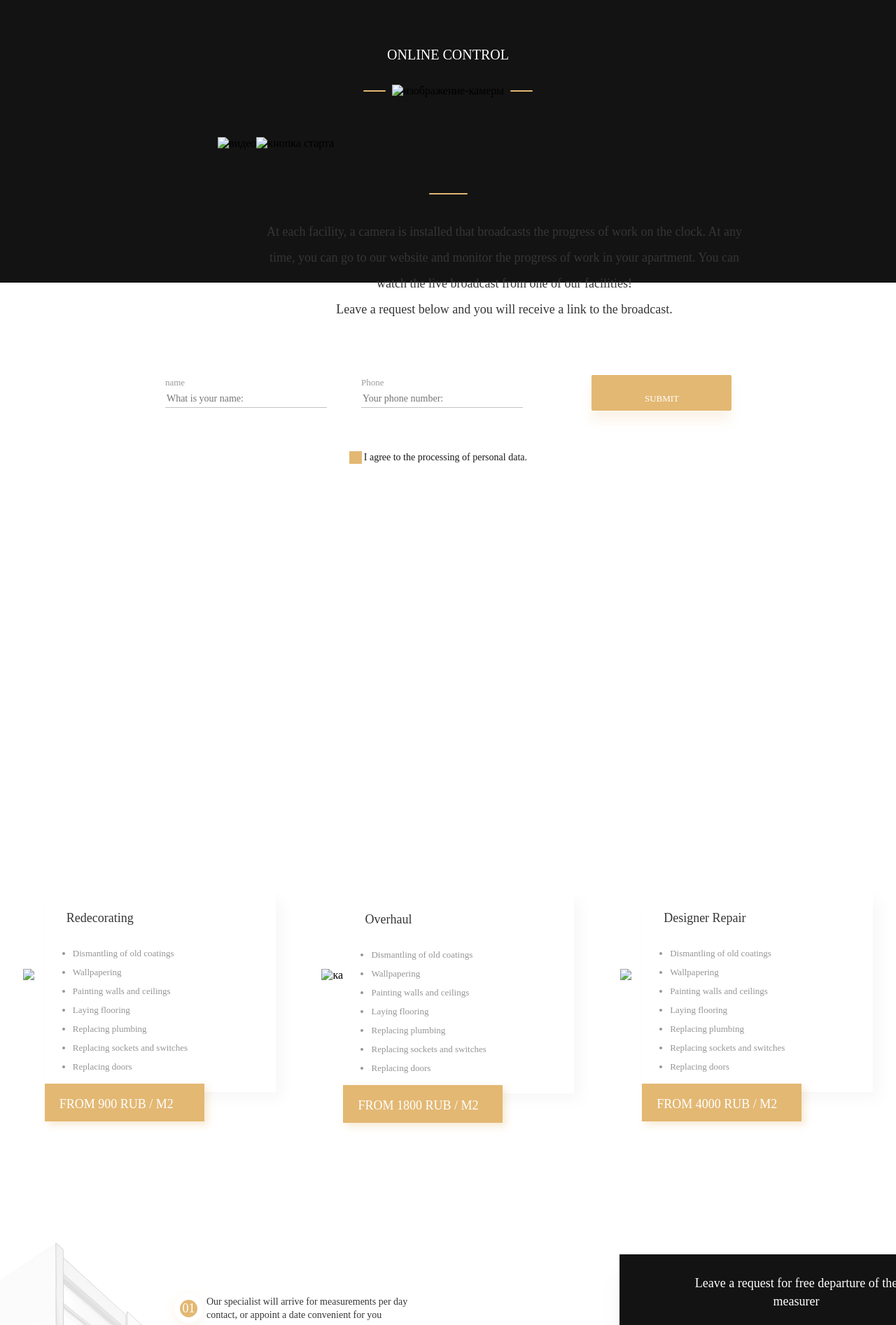
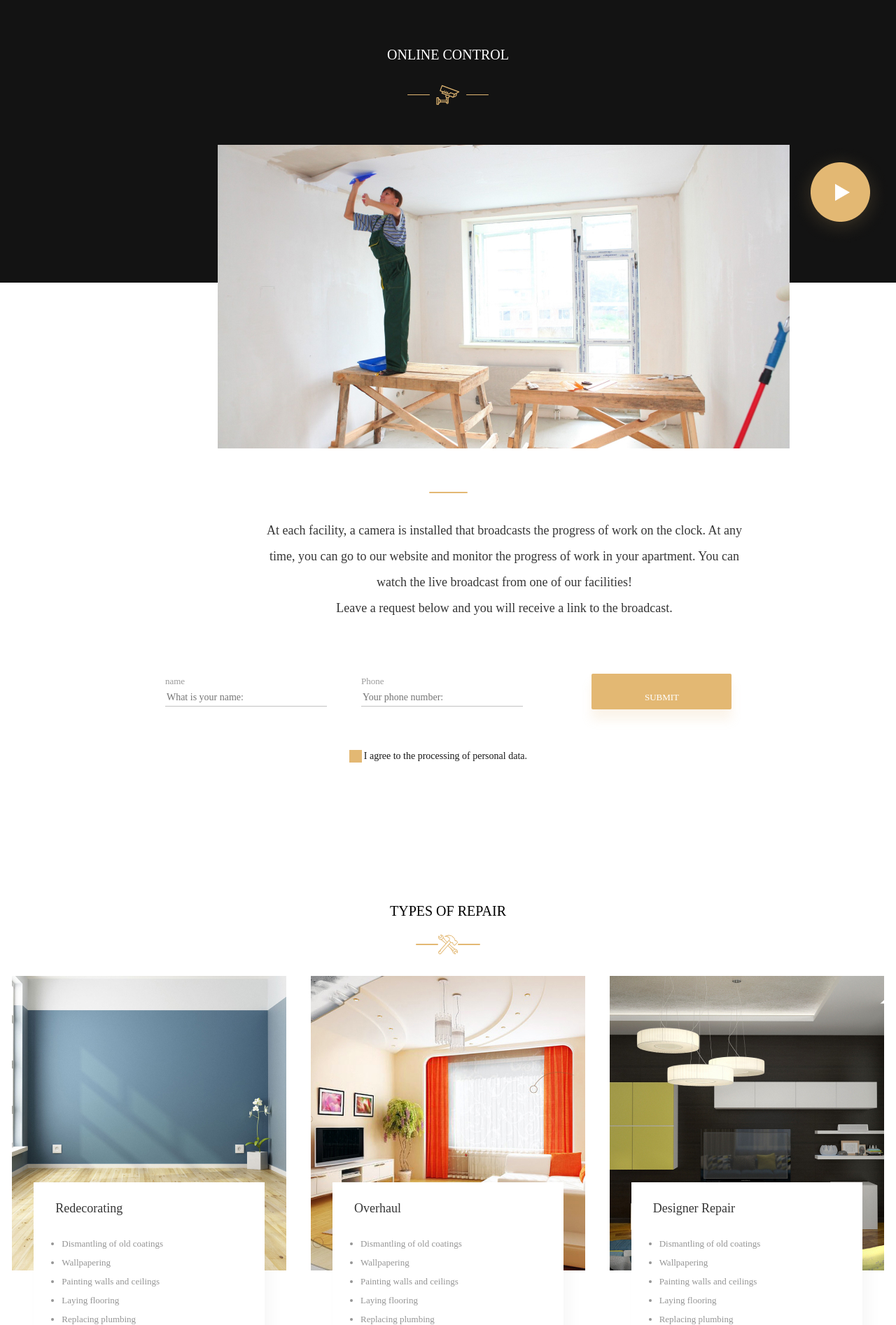
Before and after one commit to osmanfix/maket-site-apartment-renovation, a plain HTML site: page index.html in a window 1280 px wide. Shown: the part 1460-3354 px from the top of the page at 70% size. Drawn offline with Linux system fonts and the light colour scheme.

Commit message:
Popravka kartinok

```diff
--- a/index.html
+++ b/index.html
@@ -65,11 +65,11 @@
                                 </div>   </div></div>
 
                     <div class="project-switch">
-                        <img src="images/left-arrow.svg" width="30" height="30" alt="cтрелка влево">
+                        <img src="./images/left-arrow.svg" width="30" height="30" alt="cтрелка влево">
                         <div class="project-switch-item"></div>
                         <div class="project-switch-item"></div>
                         <div class="project-switch-item"></div>
-                        <img src="images/right-arrow.svg" width="30" height="30" alt="cтрелка вправо">
+                        <img src="./images/right-arrow.svg" width="30" height="30" alt="cтрелка вправо">
                     </div>
                 </div>
 
@@ -82,7 +82,7 @@
                             </ul>
                     </div>
 
-                    <div class="project-photo"><img src="../Skf/images/rostov.jpg" alt="rostov"></div>
+                    <div class="project-photo"><img src="./images/rostov.jpg" alt="rostov"></div>
                 </div>
 
             </div>
@@ -95,14 +95,14 @@
                         <h3 class="control-title">online control</h3>
                             <div class="control-head-icon">
                                 <div class="line-head"> </div>
-                                <img src="../Skf/images/camera.svg" alt="изображение-камеры" class="camera-icon">
+                                <img src="./images/camera.svg" alt="изображение-камеры" class="camera-icon">
                                 <div class="line-head"> </div>
                              </div>
                     </div>
 
                             <div class="player">
-                                <div class="video-play"><img src="../Skf/images/video.jpg" alt="видео"></div>
-                                <div class="buttom-play"> <img src="../Skf/images/play.png" alt="кнопка старта"></div>
+                                <div class="video-play"><img src="./images/video.jpg" alt="видео"></div>
+                                <div class="buttom-play"> <img src="./images/play.png" alt="кнопка старта"></div>
                             </div>
 
                     <div class="line-body"></div>
@@ -138,14 +138,14 @@
                             <h3 class="repair-head-title-txt"> TYPES OF REPAIR</h3>
                                 <div class="repair-head-icon">
                                     <div class="repair-head-line"></div>
-                                    <img src="../Skf/images/repair.svg" alt="инструменты">
+                                    <img src="./images/repair.svg" alt="инструменты">
                                     <div class="repair-head-line"></div>
                                 </div>
                                 <div class="types-of-repairs">
 
                                     <div class="repair-redecorating-type">
                                         <div class="repair-type-back">
-                                            <img src="../Skf/images/Redecorating.jpg" src="косметический ремонт ">
+                                            <img src="./images/Redecorating.jpg" src="косметический ремонт ">
                                         </div>
                                         <div class="repair-type-before">
                                             <h4 class="type-repair-title">Redecorating</h4>
@@ -167,7 +167,7 @@
 
                                     <div class="repair-overhaul-type">
                                         <div class="repair-type-back">
-                                            <img src="../Skf/images/overhaul.jpg" alt="капитальный ремонт ">
+                                            <img src="./images/overhaul.jpg" alt="капитальный ремонт ">
                                         </div>
                                         <div class="repair-type-before">
                                             <h4 class="type-repair-title">Overhaul</h4>
@@ -186,7 +186,7 @@
 
                                     <div class="repair-designer-type">
                                         <div class="repair-type-back">
-                                            <img src="../Skf/images/designer.jpg" src="капитальный ремонт ">
+                                            <img src="./images/designer.jpg" src="капитальный ремонт ">
                                         </div>
                                         <div class="repair-type-before">
                                             <h4 class="type-repair-title">Designer Repair</h4>
@@ -283,7 +283,7 @@
                     <h3 class="clients-head-title-txt">our clients</h3>
                     <div class="clients-head-icon">
                         <div class="clients-head-line"></div>
-                        <img src="../Skf/images/partner.svg" alt="клиенты">
+                        <img src="./images/partner.svg" alt="клиенты">
                         <div class="clients-head-line"></div>
                     </div>
 
```
